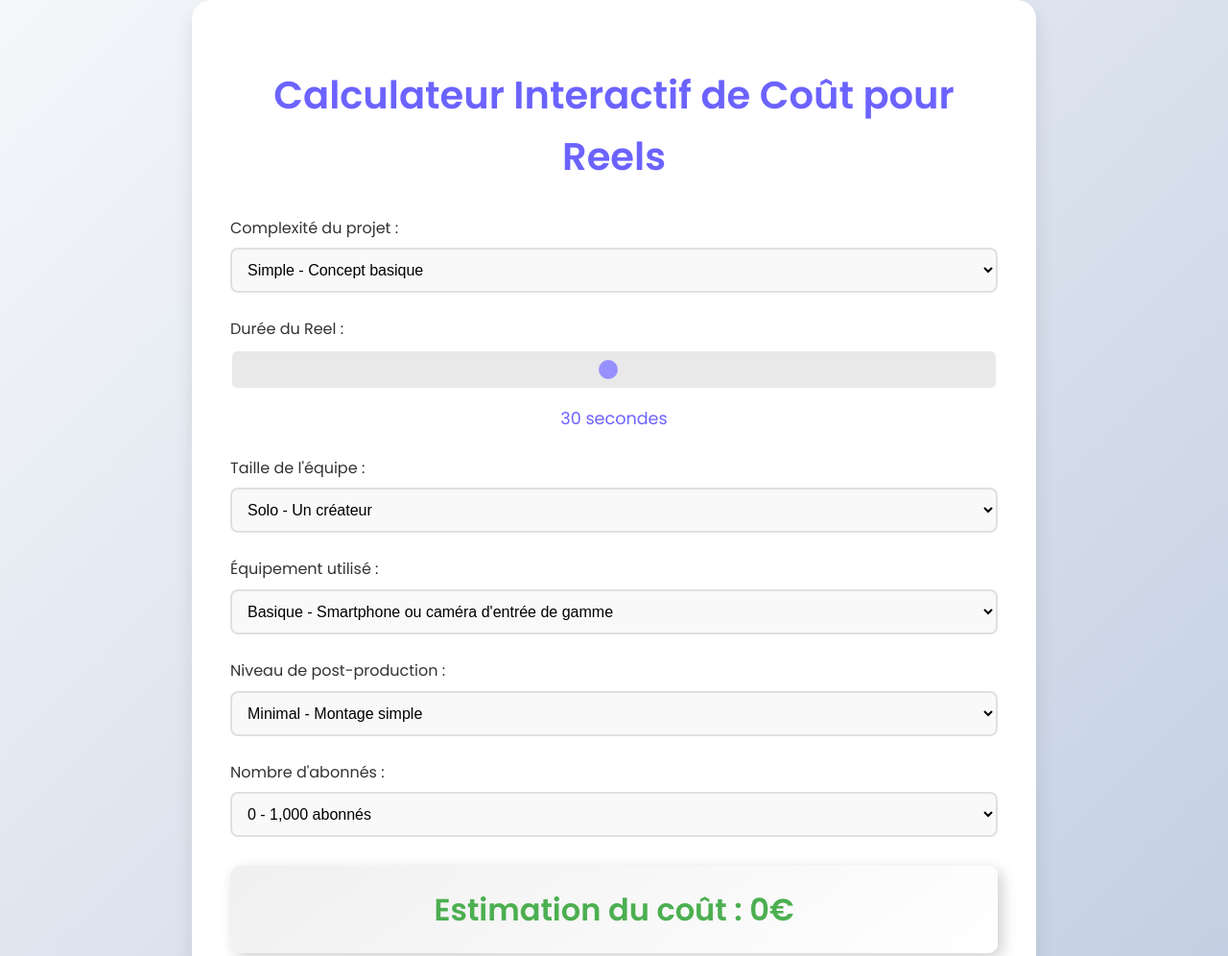
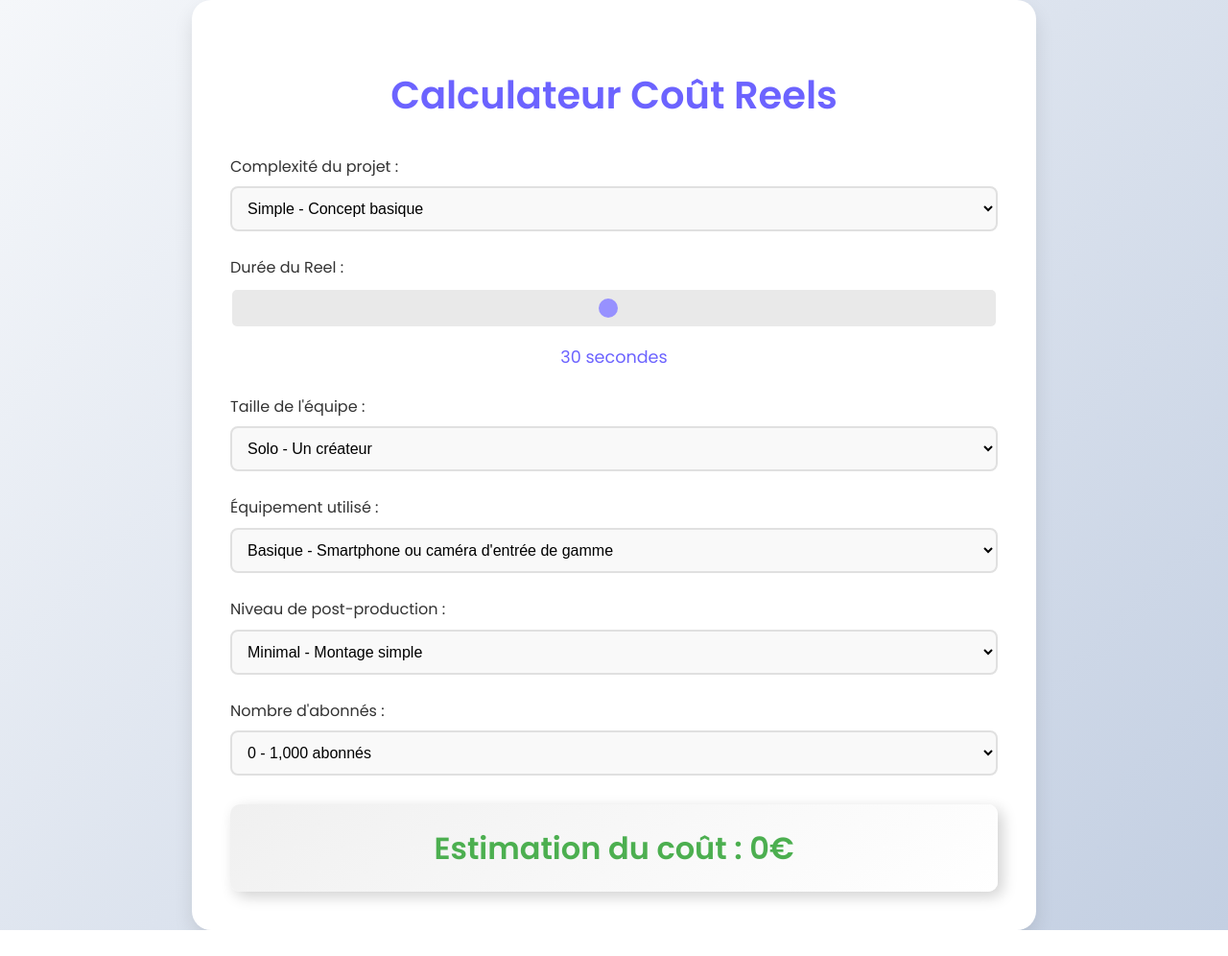
Before and after one commit to MathisZerbib/calculateur-reels-instagram, a plain HTML site: page index.html in a window 1280 px wide. Shown: the top 996 px of the page at 96% size. After the commit the page ends 969 px from the top, so only its background shows below. Drawn offline with Linux system fonts and the light colour scheme.

Commit message:
removed some of title

```diff
--- a/index.html
+++ b/index.html
@@ -184,7 +184,7 @@
   </head>
   <body>
     <div class="container">
-      <h1>Calculateur Interactif de Coût pour Reels</h1>
+      <h1>Calculateur Coût Reels</h1>
       <form id="reelCalculator">
         <div class="form-group">
           <label for="complexity">Complexité du projet :</label>
```
